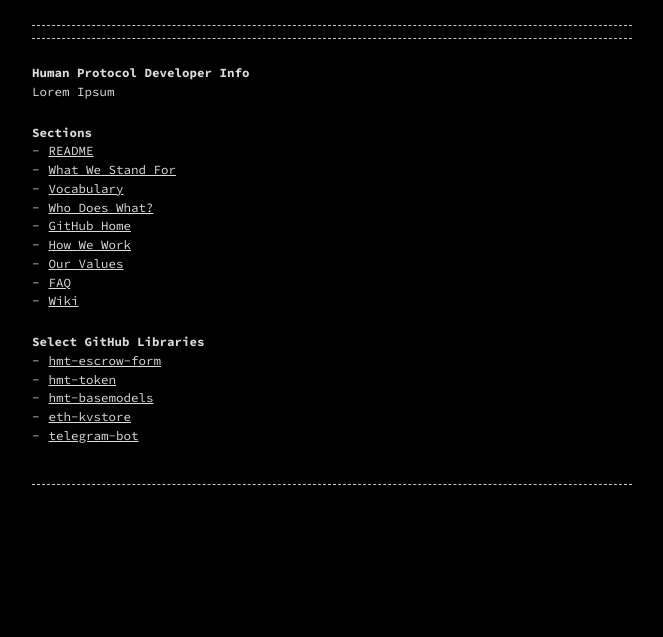
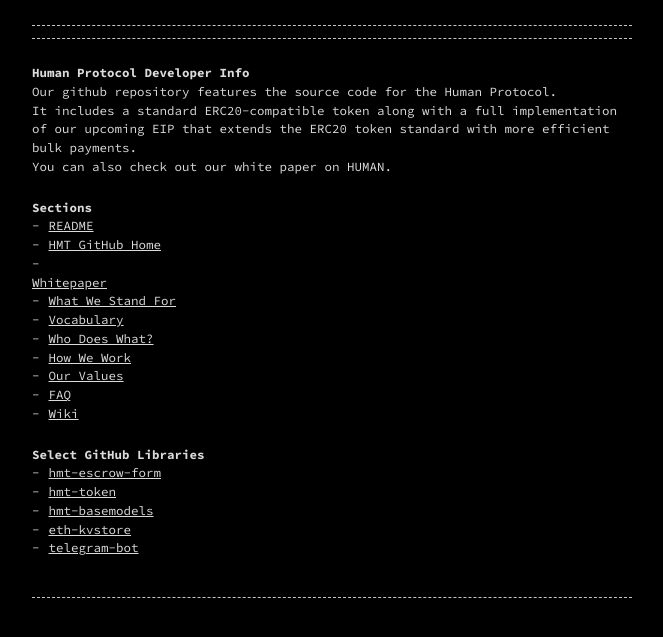
Before and after one commit to SaturnalyaJones/saturnalyajones.github.io, a Jekyll site: the page built from index.md, in a window 1280 px wide. Shown: the top 637 px of the page, without its empty margins (308-971 px from the left). Built offline with Jekyll 4.4.1, drawn with Linux system fonts in a browser that asks for light colours.

Commit message:
updates to index file

```diff
--- a/index.md
+++ b/index.md
@@ -6,16 +6,22 @@
 
 # Human Protocol Developer Info
 
-Lorem Ipsum
+Our github repository features the source code for the Human Protocol.
+
+It includes a standard ERC20-compatible token along with a full implementation of our upcoming EIP that extends the ERC20 token standard with more efficient bulk payments.
+
+You can also check out our white paper on HUMAN.
 
 ## Sections
 * [README](--)
+* [HMT GitHub Home](https://github.com/hCaptcha)
+* [Whitepaper](https://assets.website-files.com/5b6ad3313d9b8427c06dab0f/5b6d0696e5d6e281a0e900fe_HUMAN%20Protocol%20Technical%20Whitepaper%20(DRAFT%2006%20August%202018).pdf)
+
 * [What We Stand For](--)
 * [Vocabulary](--)
 * [Who Does What?](--)
-* [GitHub Home](https://github.com/hCaptcha)
 * [How We Work](--)
-* [Our Values](-)
+* [Our Values](--)
 * [FAQ](--)
 * [Wiki](--)
 
```
